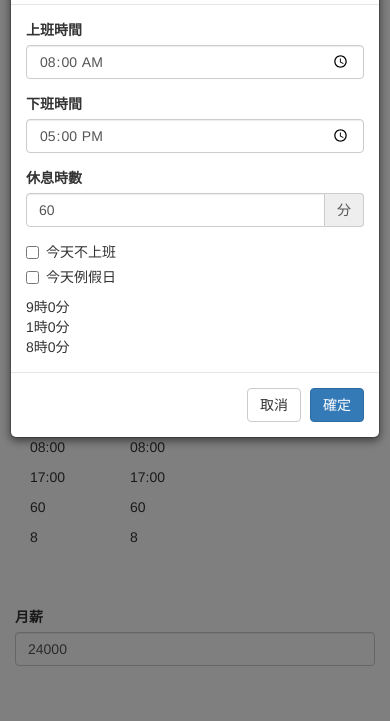
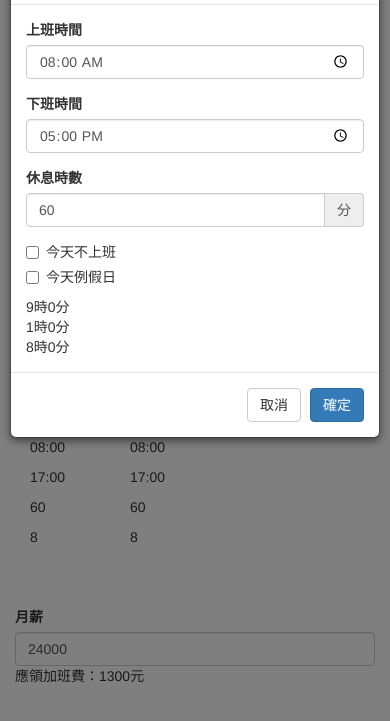
Before and after one commit to goodjoblife/OvertimeSalary, a plain HTML site: page worktimetable.html in a window 390 px wide. Shown: the part 63-784 px from the top of the page. Drawn offline with nearby package versions, Linux system fonts and the light colour scheme.

Commit message:
Display the OvertimeSalary

```diff
--- a/js/main.js
+++ b/js/main.js
@@ -258,7 +258,8 @@ window.workingTimesForm.init(function () {
 
         // main part
         var overtimeSalary = calc.calcOvertimeSalary_OneWeek(startTimeArr, endTimeArr, breakDurationArr, hourSalary);
-        console.log(overtimeSalary);
+
+        $("#overtime-salary").text(overtimeSalary);
     }
 
     $("#weekday-1").click();
--- a/worktimetable.html
+++ b/worktimetable.html
@@ -69,6 +69,9 @@
                 <label for="month-salary">月薪</label>
                 <input class="form-control" type="number" id="month-salary" value="24000">
             </div>
+            <div class="col-md-4">
+                <p>應領加班費：<span id="overtime-salary"></span>元</p>
+            </div>
         </div>
 
         <!-- script -->
```
